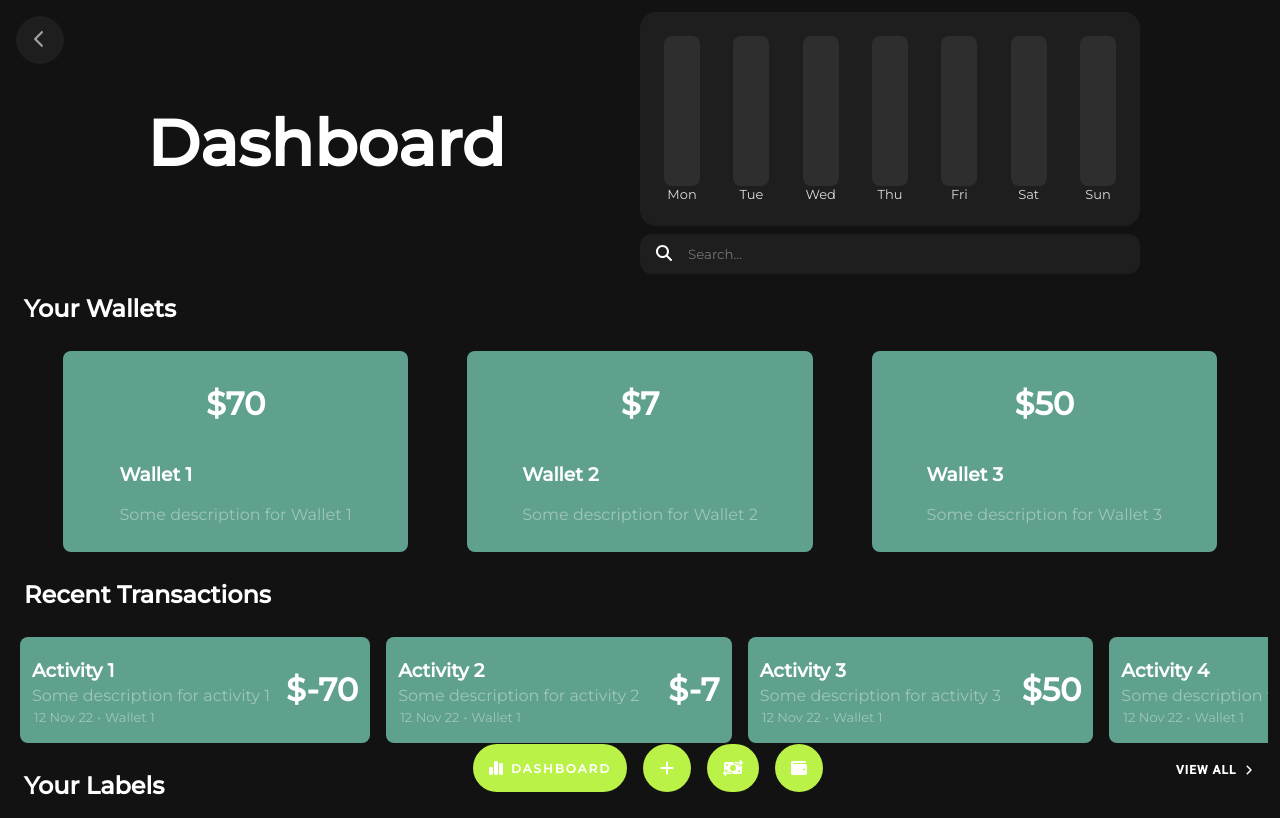
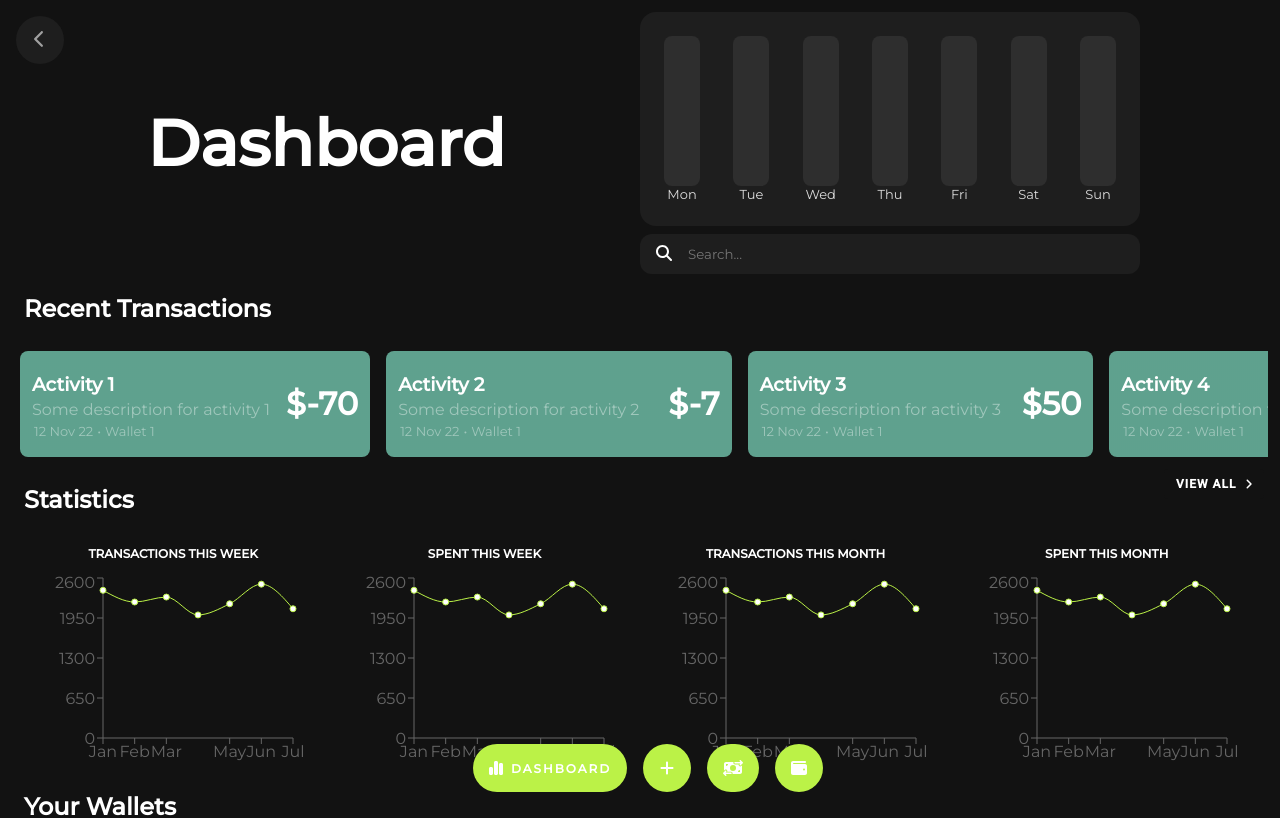
Before and after one commit to jalaj711/gastos-frontend, a Next.js app: page /dashboard in a window 1280 px wide. Shown: the top 818 px of the page. Built offline with nearby package versions, Linux system fonts and the light colour scheme.

Commit message:
add charts in dashboard
Signed-off-by: Jalaj Kumar <96870071+jalaj711@users.noreply.github.com>

```diff
--- a/pages/dashboard.tsx
+++ b/pages/dashboard.tsx
@@ -6,6 +6,45 @@ import WalletCard from "../components/WalletCard";
 import TransactionCard from "../components/TransactionCard";
 import Button from "../components/Button";
 import LabelCard from "../components/LabelCard";
+import {
+  LineChart,
+  XAxis,
+  YAxis,
+  Line,
+  Tooltip,
+} from "recharts";
+import colors from "../utils/colors";
+
+const dummyData = [
+  {
+    name: "Jan",
+    amt: 2400,
+  },
+  {
+    name: "Feb",
+    amt: 2210,
+  },
+  {
+    name: "Mar",
+    amt: 2290,
+  },
+  {
+    name: "Apr",
+    amt: 2000,
+  },
+  {
+    name: "May",
+    amt: 2181,
+  },
+  {
+    name: "Jun",
+    amt: 2500,
+  },
+  {
+    name: "Jul",
+    amt: 2100,
+  },
+];
 
 function Dashboard() {
   return (
@@ -35,26 +74,6 @@ function Dashboard() {
               <FontAwesomeIcon icon={faSearch} strokeWidth={1} />
               <input placeholder="Search..." />
             </div>
-          </div>
-        </div>
-        <div className="section">
-          <h2>Your Wallets</h2>
-          <div className="cardGrid">
-            <WalletCard
-              title="Wallet 1"
-              description="Some description for Wallet 1"
-              value={70}
-            />
-            <WalletCard
-              title="Wallet 2"
-              description="Some description for Wallet 2"
-              value={7}
-            />
-            <WalletCard
-              title="Wallet 3"
-              description="Some description for Wallet 3"
-              value={50}
-            />
           </div>
         </div>
         <div className="section">
@@ -102,6 +121,117 @@ function Dashboard() {
             <Button secondary small endIcon={faAngleRight}>
               View all
             </Button>
+          </div>
+        </div>
+        <div className="section">
+          <h2>Statistics</h2>
+          <div className="cardGrid stats">
+            <div>
+              <h3>Transactions this week</h3>
+              <LineChart
+                width={300}
+                height={200}
+                data={dummyData}
+                margin={{ top: 5, right: 30, left: 20, bottom: 5 }}
+              >
+                <XAxis dataKey="name" />
+                <YAxis />
+                <Tooltip
+                  wrapperStyle={{ borderRadius: "8px" }}
+                  contentStyle={{
+                    background: "#000",
+                    borderRadius: "16px",
+                    border: "none",
+                  }}
+                />
+                <Line type="monotone" dataKey="amt" stroke={colors.primary} />
+              </LineChart>
+            </div>
+            <div>
+              <h3>Spent this week</h3>
+              <LineChart
+                width={300}
+                height={200}
+                data={dummyData}
+                margin={{ top: 5, right: 30, left: 20, bottom: 5 }}
+              >
+                <XAxis dataKey="name" />
+                <YAxis />
+                <Tooltip
+                  wrapperStyle={{ borderRadius: "8px" }}
+                  contentStyle={{
+                    background: "#000",
+                    borderRadius: "16px",
+                    border: "none",
+                  }}
+                />
+                <Line type="monotone" dataKey="amt" stroke={colors.primary} />
+              </LineChart>
+            </div>
+
+            <div>
+              <h3>Transactions this month</h3>
+              <LineChart
+                width={300}
+                height={200}
+                data={dummyData}
+                margin={{ top: 5, right: 30, left: 20, bottom: 5 }}
+              >
+                <XAxis dataKey="name" />
+                <YAxis />
+                <Tooltip
+                  wrapperStyle={{ borderRadius: "8px" }}
+                  contentStyle={{
+                    background: "#000",
+                    borderRadius: "16px",
+                    border: "none",
+                  }}
+                />
+                <Line type="monotone" dataKey="amt" stroke={colors.primary} />
+              </LineChart>
+            </div>
+            <div>
+              <h3>Spent this month</h3>
+              <LineChart
+                width={300}
+                height={200}
+                data={dummyData}
+                margin={{ top: 5, right: 30, left: 20, bottom: 5 }}
+              >
+                <XAxis dataKey="name" />
+                <YAxis />
+                <Tooltip
+                  wrapperStyle={{ borderRadius: "8px" }}
+                  contentStyle={{
+                    background: "#000",
+                    borderRadius: "16px",
+                    border: "none",
+                  }}
+                />
+                <Line type="monotone" dataKey="amt" stroke={colors.primary} />
+              </LineChart>
+            </div>
+          </div>
+          </div>
+
+        <div className="section">
+          <h2>Your Wallets</h2>
+          <div className="cardGrid">
+            <WalletCard
+              title="Wallet 1"
+              description="Some description for Wallet 1"
+              value={70}
+            />
+            <WalletCard
+              title="Wallet 2"
+              description="Some description for Wallet 2"
+              value={7}
+            />
+            <WalletCard
+              title="Wallet 3"
+              description="Some description for Wallet 3"
+              value={50}
+            />
           </div>
         </div>
         <div className="section">
@@ -226,6 +356,12 @@ function Dashboard() {
             width: 100%;
             justify-content: space-evenly;
           }
+          .stats h3 {
+            text-align: center;
+            font-size: 12px;
+            text-transform: uppercase;
+            font-weight: 900;
+          }
           .horizontalGrid {
             max-width: 100vw;
             overflow-x: auto;
--- a/pages/wallets/[id].tsx
+++ b/pages/wallets/[id].tsx
@@ -14,7 +14,6 @@ import {
   Tooltip,
 } from "recharts";
 import colors from "../../utils/colors";
-import Card from "../../components/Card";
 
 const dummyData = [
   {
```
